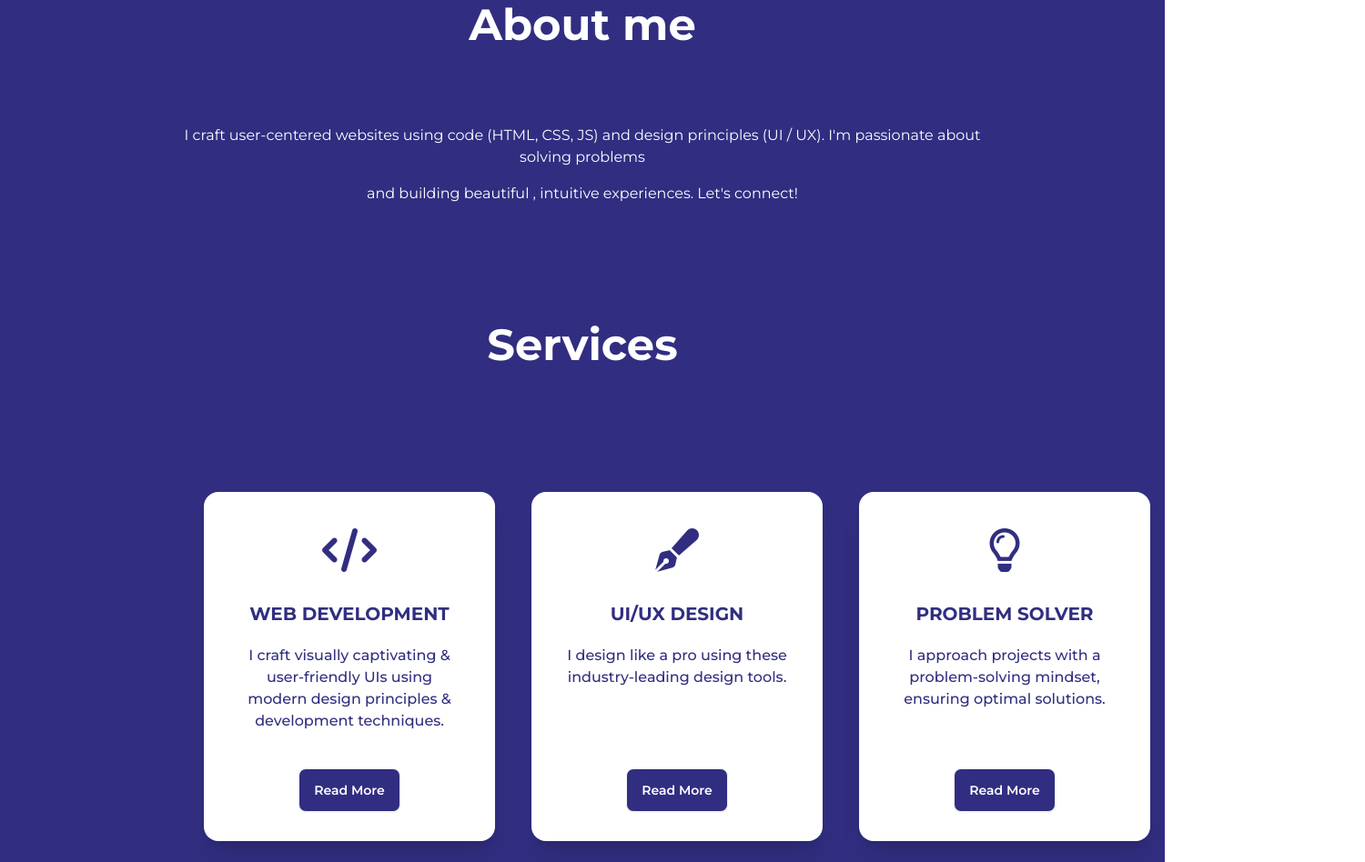
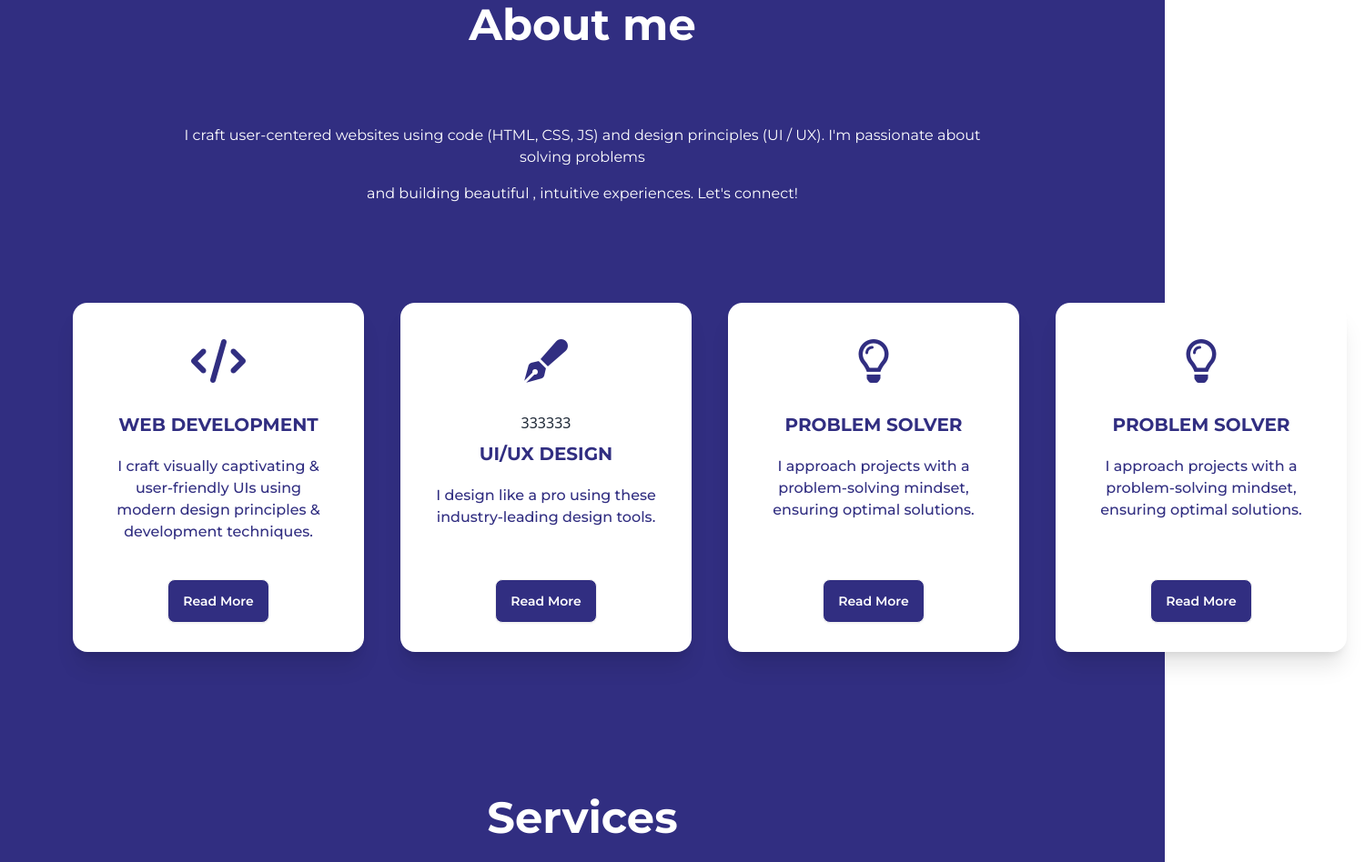
Before and after one commit to Syeda-Farah/my-portfolio, a plain HTML site: page index.html in a window 1280 px wide. Shown: the part 935-1883 px from the top of the page at 91% size, 1500 px wide, since content can reach past the window. Drawn offline with nearby package versions, Linux system fonts and the light colour scheme.

Commit message:
some codes

```diff
--- a/index.html
+++ b/index.html
@@ -13,6 +13,7 @@
 <link rel="stylesheet" href="https://cdnjs.cloudflare.com/ajax/libs/font-awesome/6.0.0-beta3/css/all.min.css">
 </head>
 <body>
+  <!-- nav bar -->
     <section class="nav-bar m-0">
 
         <div class="navbar bg-indigo-900 lg:pl-44 pt-5">
@@ -24,8 +25,8 @@
 
 
                 <ul tabindex="0" class="menu menu-sm dropdown-content mt-3 z-[1] p-2 shadow bg-indigo-900 rounded-box w-52 text-white">
-                  <li><a>home</a></li>
-                  <li><a>about</a></li>
+                  <li><a  >home</a></li>
+                  <li><a onclick="go()">about me</a></li>
                   <li><a>services</a></li>
                   <li><a>contact</a></li>
                 </ul>
@@ -34,8 +35,8 @@
             </div>
             <div class="navbar-center hidden lg:flex text-white">
               <ul class=" pl-11 menu menu-horizontal px-3 text-lg ">
-                <li><a>home</a></li>
-                <li> <a>about</a> </li>
+                <li><a >home</a></li>
+                <li> <a onclick="go()">about me</a> </li>
                 <li><a>services</a></li>
                 <li><a>contact</a></li>
 
@@ -45,7 +46,8 @@
 
 
     </section>
-    <section class="hero m-0">
+    <!-- home page section -->
+    <section id="home-page" class="hero m-0">
         <div class="hero lg:min-h-screen bg-indigo-900">
             <div class="hero-content flex-col-reverse lg:flex-row-reverse">
               <img id="my-image" src="./media/my-portfolio-img.png"  />
@@ -56,7 +58,8 @@
               <a href="https://www.facebook.com/farhat.Hridi"target="_blank" rel="noopener noreferrer"><i  class="text-3xl pr-6 fa-brands text-white fa-facebook-f"></i></a>
               <a href="https://www.linkedin.com/in/syeda-farah" target="_blank" rel="noopener noreferrer"><i class="text-3xl px-6 fa-brands  text-white fa-linkedin-in"></i></a>
               <a href="https://www.instagram.com/syedafarah776?igsh=aXBqa3pzYnVzMTNh" target="_blank" rel="noopener noreferrer"><i class="text-3xl px-6 fa-brands  text-white fa-instagram"></i> </a>
-              <a href="mailto:syedafarah776@gmail.com"> <i class="text-3xl px-6 fa-solid  text-white fa-envelope"></i></a>
+              <a href="mailto:syedafarah776@gmail.com" > <i class="text-3xl px-6 fa-solid  text-white fa-envelope"></i></a>
+              <a href="https://github.com/Syeda-Farah" target="_blank" rel="noopener noreferrer"> <i class="text-3xl px-6 fa-brands text-white fa-github"></i></a>
 
              </div>
              <a href="https://drive.google.com/file/d/1Gm5-9wFfhWtRiicoPnmoIBRGVMdhcvRS/view?usp=sharing" target="_blank" rel="noopener noreferrer" > <button class="btn bg-white text-indigo-900 font-monsterrat text-xl px-6 w-11/12 items-center rounded-3xl ">Download CV</button></a>
@@ -70,6 +73,72 @@
         <h1 class="text-5xl font-bold text-white text-center lg:pb-20 font-monsterrat translate-y-2.5">About me</h1>
         <h6 class="text-white lg:px-48 px-2 lg:py-4 pt-6 text-center font-monsterrat">I  craft  user-centered  websites  using  code  (HTML,  CSS,  JS)  and  design  principles  (UI / UX). I'm  passionate  about  solving  problems </h6> <h6 class="text-white lg:px-48 px-2 pb-10 text-center font-monsterrat" >and  building  beautiful ,  intuitive  experiences.  Let's  connect!
         </h6>
+        <!-- about me cards -->
+        <div class="lg:flex py-12  ">
+          <div>
+            <!-- card-1 (about me)-->
+            <div class="">
+              <div class="card bg-base-100 w-80 h-96 shadow-xl m-5 sm:ml-20">
+                <figure class="px-10 pt-10">
+                  <i class="fa-solid fa-code text-5xl  text-indigo-900"></i>
+                </figure>
+                <div class="card-body items-center text-center">
+                  <h2 class="card-title font-monsterrat text-xl text-indigo-900 font-bold">WEB DEVELOPMENT</h2>
+                  <p class="font-monsterrat  text-indigo-900 font-medium p-3">I craft visually captivating & user-friendly UIs using modern design principles & development techniques.</p>
+                  <div class="card-actions">
+                    <button class="btn  bg-indigo-900 text-white font-monsterrat ">Read More</button>
+                  </div>
+                </div>
+              </div>
+             </div>
+            </div>
+           <!-- card-2 (about me) -->
+           <div class="sm: pl-10 lg:pl-0 md:pl-48">
+           <div class="card bg-base-100 w-80 shadow-xl m-5 h-96">
+            <figure class="px-10 pt-10">
+              <i class="fa-solid fa-pen-fancy text-5xl  text-indigo-900"></i>
+            </figure>
+            <div class="card-body items-center text-center">333333
+              <h2 class="card-title font-monsterrat text-xl text-indigo-900 font-bold">UI/UX DESIGN</h2>
+              <p class="font-monsterrat  text-indigo-900 font-medium py-3 pb-0 m-0">I design like a pro using these industry-leading design tools.</p>
+              <div class="card-actions">
+                <button class="btn  bg-indigo-900 text-white font-monsterrat m-0">Read More</button>
+              </div>
+            </div>
+          </div>
+        </div>
+          <!-- card-3 (about me) -->
+          <div class="sm: pl-10 lg:pl-0 md:pl-48">
+          <div class="card bg-base-100 w-80 shadow-xl m-5 h-96">
+            <figure class="px-10 pt-10">
+              <i class="fa-regular fa-lightbulb text-5xl  text-indigo-900"></i>
+            </figure>
+            <div class="card-body items-center text-center">
+              <h2 class="card-title card-title font-monsterrat text-xl text-indigo-900 font-bold">PROBLEM SOLVER</h2>
+              <p class="font-monsterrat  text-indigo-900 font-medium py-3 pb-0 m-0">I approach projects with a problem-solving mindset, ensuring optimal solutions.</p>
+              <div class="card-actions">
+                <button class="btn  bg-indigo-900 text-white font-monsterrat m-0">Read More</button>
+              </div>
+            </div>
+          </div>
+         </div>
+
+<!-- card-4 (about me) -->
+         <div class="sm: pl-10 lg:pl-0 md:pl-48">
+          <div class="card bg-base-100 w-80 shadow-xl m-5 h-96">
+            <figure class="px-10 pt-10">
+              <i class="fa-regular fa-lightbulb text-5xl  text-indigo-900"></i>
+            </figure>
+            <div class="card-body items-center text-center">
+              <h2 class="card-title card-title font-monsterrat text-xl text-indigo-900 font-bold">PROBLEM SOLVER</h2>
+              <p class="font-monsterrat  text-indigo-900 font-medium py-3 pb-0 m-0">I approach projects with a problem-solving mindset, ensuring optimal solutions.</p>
+              <div class="card-actions">
+                <button class="btn  bg-indigo-900 text-white font-monsterrat m-0">Read More</button>
+              </div>
+            </div>
+          </div>
+         </div>
+
 
     </section>
     <!-- services -->
@@ -150,12 +219,12 @@
             <textarea class=" p-2 w-9/12 rounded-3xl" id="message" name="message" rows="4" placeholder="Message" required></textarea><br>
           </div>
         <div class="w-11/12 flex justify-end">
-          <button class="bg-white text-indigo-900 font-bold px-6 py-3 rounded-md m-12" type="submit" value="Submit">Submit</button>
+          <button class="btn bg-white text-indigo-900 font-bold px-6 py-3 rounded-md m-12" type="submit" value="Submit">Submit</button>
         </div>
 
 
       </form>
     </section>
-
+<script src="script/portfolio.js"></script>
 </body>
 </html>
--- /dev/null
+++ b/script/portfolio.js
@@ -0,0 +1,21 @@
+function  go(){
+//    hide the homescreen
+// show the about me section
+const homeSection = document.getElementById('home-page');
+
+homeSection.classList.scrollIntoView({ behavior: 'smooth' });
+console.log(homeSection.classList)
+
+}
+
+function randomAlphabet(){
+    const alphabetString = 'abcdefghijklmnopqrstuvwxyz';
+    const alphabets = alphabetString.split('');
+    const randomNumber = Math.random()*25;
+    const index = Math.round(randomNumber);
+const alphabet = alphabets[index];
+
+
+    return alphabet
+}
+console.log(randomAlphabet())
```
